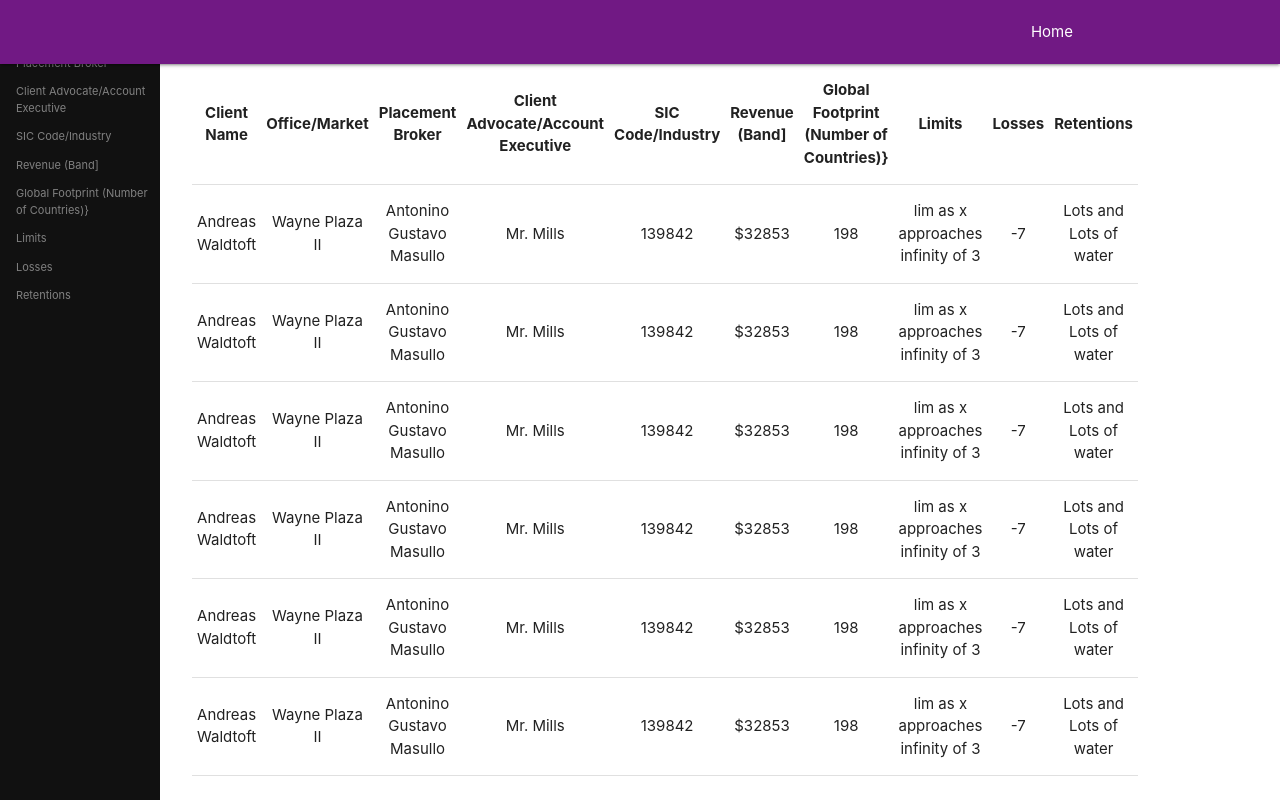
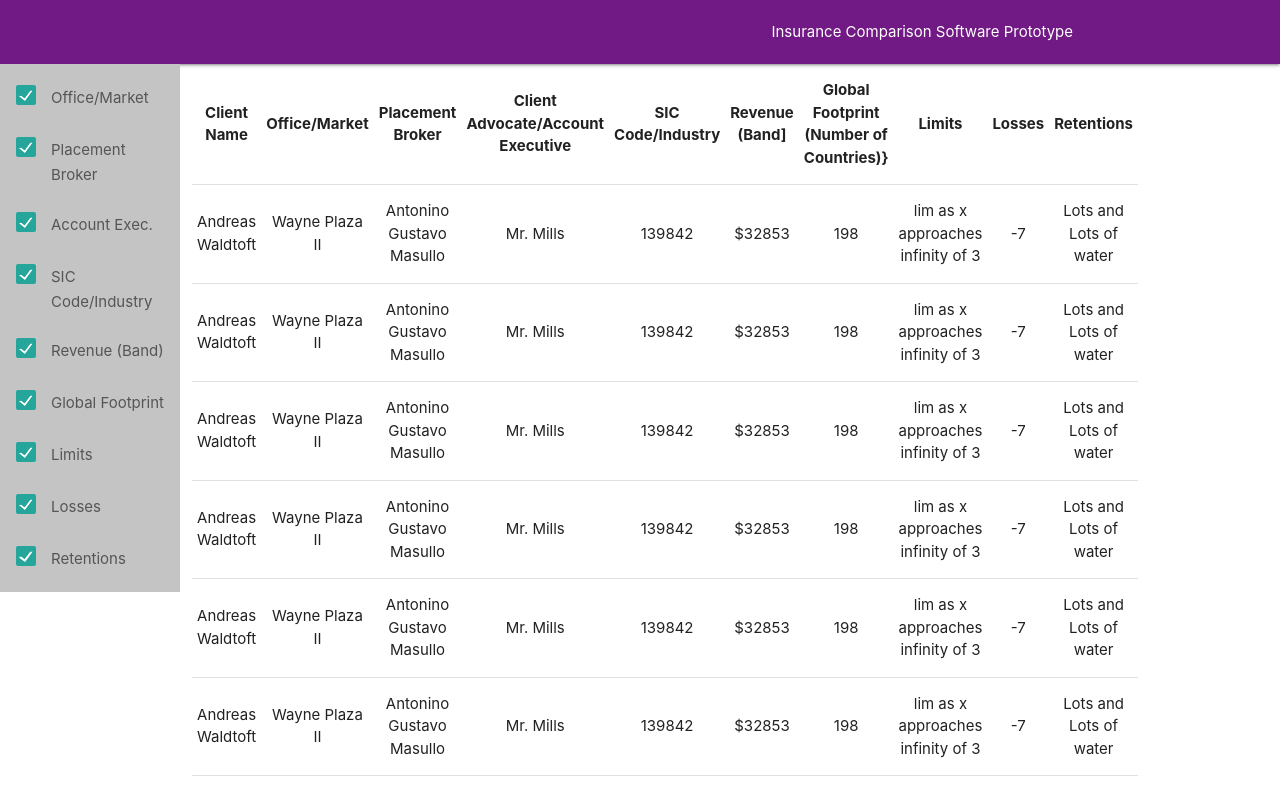
Before and after one commit to FraAurCas/Capstone, a web app: file index.html in a window 1280 px wide. Run offline with its HTML, style and script files only (its server is not run), Linux system fonts and the light colour scheme; some libraries are stand-ins or nearby versions.

Commit message:
Half decent sidebar

```diff
--- a/css/sidebar.css
+++ b/css/sidebar.css
@@ -1,22 +1,21 @@
 /* The sidebar menu */
 .sidebar {
-  height: 100%; /* Full-height: remove this if you want "auto" height */
-  width: 160px; /* Set the width of the sidebar */
+  width: 180px; /* Set the width of the sidebar */
   position: fixed; /* Fixed Sidebar (stay in place on scroll) */
-  z-index: -1; /* Stay on top */
+  z-index: 1; /* Stay on top */
   top: 0; /* Stay at the top */
   left: 0;
-  background-color: #111; /* Black */
+  background-color: hsl(0, 0%, 77%); /* Black */
   overflow-x: hidden; /* Disable horizontal scroll */
-  padding-top: 20px;
+  margin-top: 64px;
 }
 
 /* The navigation menu links */
-.sidebar a {
+.sidebar label {
   padding: 6px 8px 6px 16px;
   text-decoration: none;
   font-size: 11px;
-  color: #818181;
+  color: #555555;
   display: block;
 }
 
--- a/index.html
+++ b/index.html
@@ -4,7 +4,7 @@
 <head>
   <meta http-equiv="Content-Type" content="text/html; charset=UTF-8"/>
   <meta name="viewport" content="width=device-width, initial-scale=1, maximum-scale=1.0"/>
-  <title>Starter Template - Materialize</title>
+  <title>Prototype</title>
 
   <!-- CSS  -->
   <link href="https://fonts.googleapis.com/icon?family=Material+Icons" rel="stylesheet">
@@ -20,7 +20,7 @@
     <nav class="navbar" role="navigation">
       <div class="nav-wrapper container"><a id="logo-container" href="#" class="brand-logo"></a>
         <ul class="right hide-on-med-and-down">
-          <li><a href="#">Home</a></li>
+          <li><a href="#">Insurance Comparison Software Prototype</a></li>
         </ul>
 
         <ul id="nav-mobile" class="sidenav">
@@ -141,15 +141,63 @@
     </div>
 
     <div class="sidebar">
-      <a href="#">Office/Market</a>
-      <a href="#">Placement Broker</a>
-      <a href="#">Client Advocate/Account Executive</a>
-      <a href="#">SIC Code/Industry</a>
-      <a href="#">Revenue (Band]</a>
-      <a href="#">Global Footprint (Number of Countries)}</a>
-      <a href="#">Limits</a>
-      <a href="#">Losses</a>
-      <a href="#">Retentions</a>
+      <form action="#">
+        <p>
+          <label>
+            <input type="checkbox" class="filled-in" checked="checked" />
+            <span>Office/Market</span>
+          </label>
+        </p>
+        <p>
+          <label>
+            <input type="checkbox" class="filled-in" checked="checked" />
+            <span>Placement Broker</span>
+          </label>
+        </p>
+        <p>
+          <label>
+            <input type="checkbox" class="filled-in" checked="checked" />
+            <span>Account Exec.</span>
+          </label>
+        </p>
+        <p>
+          <label>
+            <input type="checkbox" class="filled-in" checked="checked" />
+            <span>SIC Code/Industry</span>
+          </label>
+        </p>
+        <p>
+          <label>
+            <input type="checkbox" class="filled-in" checked="checked" />
+            <span>Revenue (Band)</span>
+          </label>
+        </p>
+        <p>
+          <label>
+            <input type="checkbox" class="filled-in" checked="checked" />
+            <span>Global Footprint</span>
+          </label>
+        </p>
+        <p>
+          <label>
+            <input type="checkbox" class="filled-in" checked="checked" />
+            <span>Limits</span>
+          </label>
+        </p>
+        <p>
+          <label>
+            <input type="checkbox" class="filled-in" checked="checked" />
+            <span>Losses</span>
+          </label>
+        </p>
+        <p>
+          <label>
+            <input type="checkbox" class="filled-in" checked="checked" />
+            <span>Retentions</span>
+          </label>
+        </p>
+      </form>
+
     </div>
 
   </main>
```
